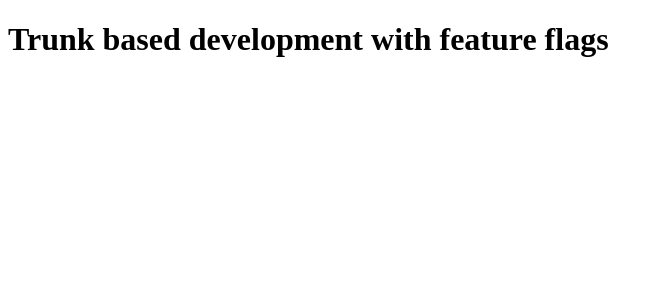
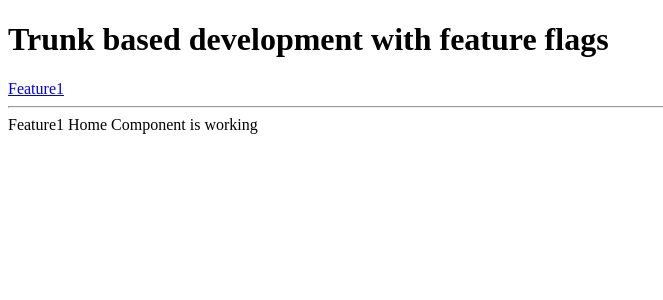
Before and after one commit to mlicznerski/trunk-based-development-with-feature-flags, an Angular app: page /feature1 in a window 1280 px wide. Before the commit this address led to /. Shown: the top 300 px of the page, without its empty margins (0-663 px from the left). Built offline with nearby package versions, Linux system fonts and the light colour scheme.

Commit message:
Feature1 without Feature Flag

```diff
--- a/src/app/app-routing.module.ts
+++ b/src/app/app-routing.module.ts
@@ -1,10 +1,16 @@
 import { NgModule } from '@angular/core';
 import { RouterModule, Routes } from '@angular/router';
 
-const routes: Routes = [];
+const routes: Routes = [
+  {
+    path: 'feature1',
+    loadChildren: () =>
+      import('./modules/feature-1').then((m) => m.Feature1Module),
+  },
+];
 
 @NgModule({
   imports: [RouterModule.forRoot(routes)],
-  exports: [RouterModule]
+  exports: [RouterModule],
 })
-export class AppRoutingModule { }
+export class AppRoutingModule {}
--- a/src/app/app.component.css
+++ b/src/app/app.component.css
@@ -0,0 +1,4 @@
+nav {
+  display: flex;
+  gap: 10px;
+}
--- a/src/app/app.component.html
+++ b/src/app/app.component.html
@@ -1 +1,9 @@
 <h1>Trunk based development with feature flags</h1>
+
+<nav>
+  <a routerLink="/feature1">Feature1</a>
+</nav>
+
+<hr />
+
+<router-outlet></router-outlet>
--- /dev/null
+++ b/src/app/modules/feature-1/containers/feature1-home.component.ts
@@ -0,0 +1,12 @@
+import { Component, OnInit } from '@angular/core';
+
+@Component({
+  selector: 'app-feature1-home',
+  template: `Feature1 Home Component is working`,
+  styles: [``],
+})
+export class Feature1HomeComponent implements OnInit {
+  constructor() {}
+
+  ngOnInit(): void {}
+}
--- /dev/null
+++ b/src/app/modules/feature-1/feature1.module.ts
@@ -0,0 +1,11 @@
+import { NgModule } from '@angular/core';
+import { Routes, RouterModule } from '@angular/router';
+import { Feature1HomeComponent } from './containers/feature1-home.component';
+
+const routes: Routes = [{ path: '', component: Feature1HomeComponent }];
+
+@NgModule({
+  imports: [RouterModule.forChild(routes)],
+  exports: [RouterModule],
+})
+export class Feature1Module {}
--- /dev/null
+++ b/src/app/modules/feature-1/index.ts
@@ -0,0 +1 @@
+export * from './feature1.module';
--- a/src/app/modules/feature-flags/available-features.ts
+++ b/src/app/modules/feature-flags/available-features.ts
@@ -1,8 +1,8 @@
 export type AvailableFeatures =
   // development flag to hide feature during WIP
-  | 'dev-ticket-1-feature'
+  | 'dev-ticket-1-feature-2'
   // business flag to turn feature on in certain cases
-  | 'biz-ticket-2-feature';
+  | 'biz-ticket-2-feature-2';
 
 /**
  * Development feature flags removed after grace period.
```
